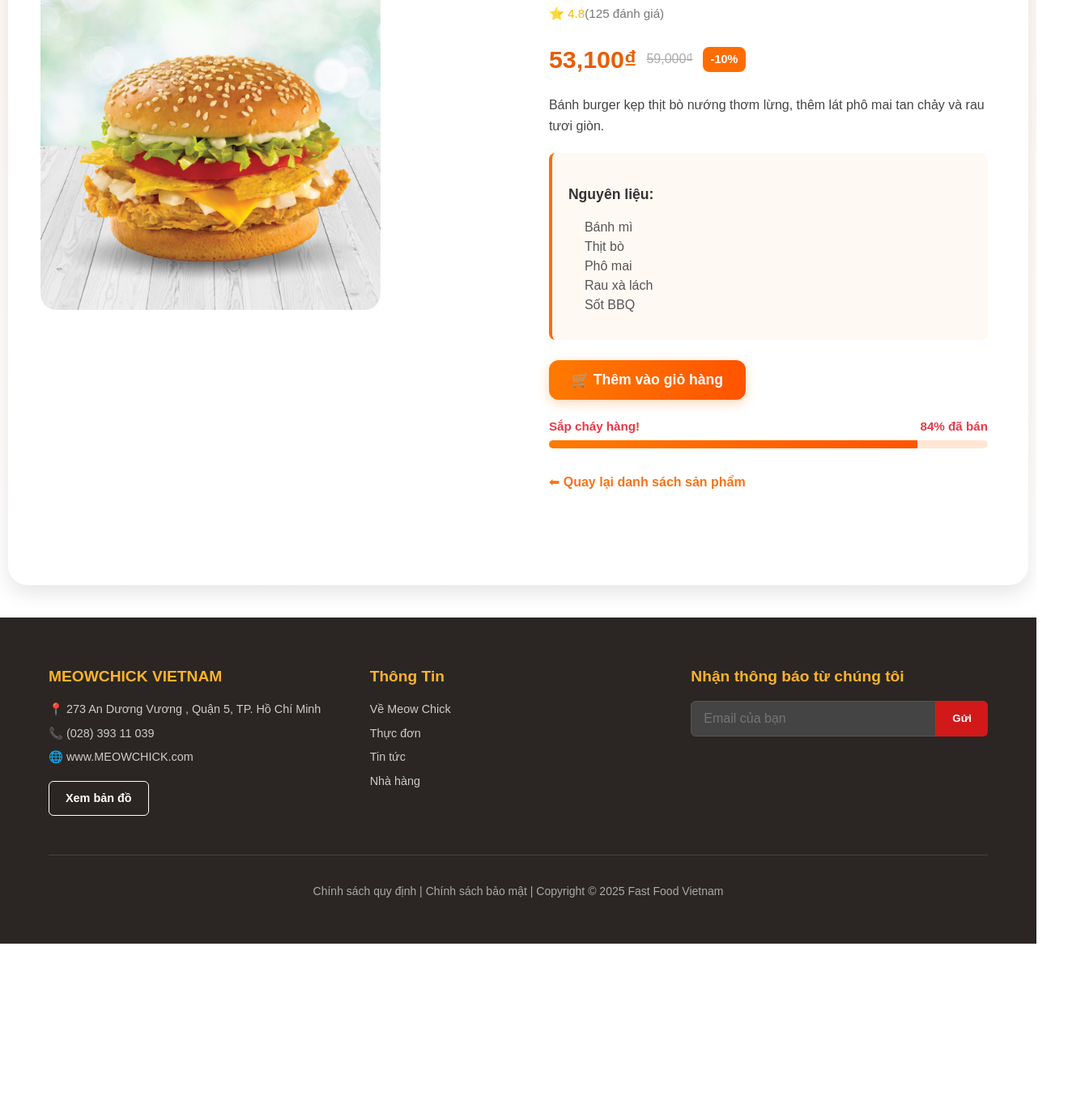
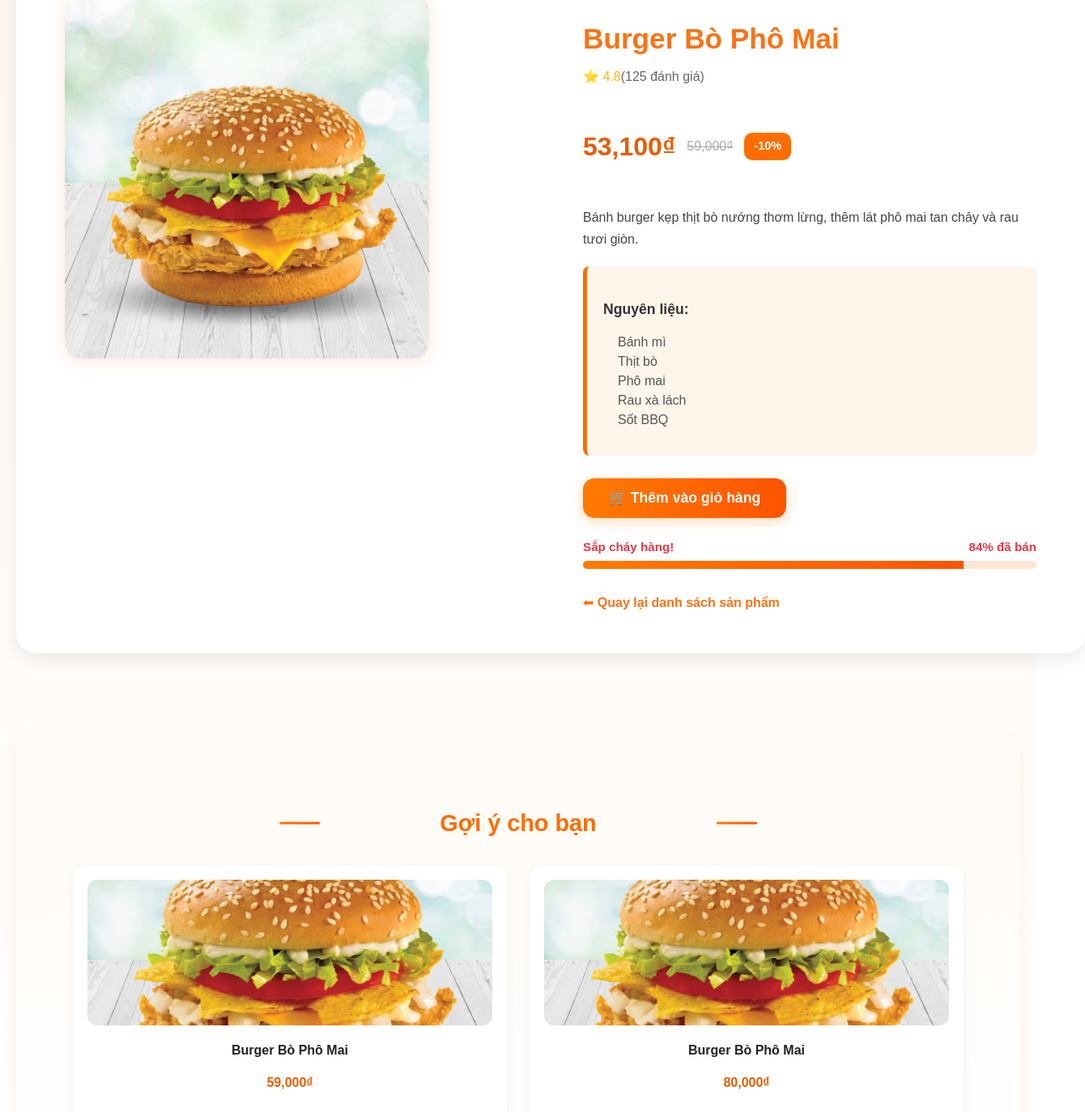
Before and after one commit to transambo1/CNPM, a React (Vite) app in the folder web/: page /product-detail/1 in a window 1280 px wide. Shown: the part 197-1571 px from the top of the page at 81% size, 1340 px wide, since content can reach past the window. Before the commit the page ends 1363 px from the top, so only its background shows below. Built offline with nearby package versions, Linux system fonts and the light colour scheme; data requests are answered from the project's data file.

Commit message:
thêm gợi í sản phẩm

```diff
--- a/web/db.json
+++ b/web/db.json
@@ -108,6 +108,44 @@
         "Pepsi"
       ],
       "discount": 15
+    },
+    {
+      "id": 7,
+      "name": "Burger Bò Phô Mai",
+      "img": "/Images/Hambur.jpg",
+      "price": 59000,
+      "category": "Burger",
+      "description": "Bánh burger kẹp thịt bò nướng thơm lừng, thêm lát phô mai tan chảy và rau tươi giòn.",
+      "rating": 4.8,
+      "reviews": 125,
+      "isAvailable": true,
+      "ingredients": [
+        "Bánh mì",
+        "Thịt bò",
+        "Phô mai",
+        "Rau xà lách",
+        "Sốt BBQ"
+      ],
+      "discount": 10
+    },
+    {
+      "id": 8,
+      "name": "Burger Bò Phô Mai",
+      "img": "/Images/Hambur.jpg",
+      "price": 80000,
+      "category": "Burger",
+      "description": "Bánh burger kẹp thịt bò nướng thơm lừng, thêm lát phô mai tan chảy và rau tươi giòn.",
+      "rating": 4.8,
+      "reviews": 125,
+      "isAvailable": true,
+      "ingredients": [
+        "Bánh mì",
+        "Thịt bò",
+        "Phô mai",
+        "Rau xà lách",
+        "Sốt BBQ"
+      ],
+      "discount": 10
     }
   ],
   "users": [
@@ -115,6 +153,8 @@
       "id": "1",
       "username": "admin",
       "password": "123456",
+      "phonenumber": "0906759496",
+      "address": "245 An dương vương",
       "role": "admin"
     },
     {
@@ -134,7 +174,16 @@
       "username": "aa",
       "password": "aa",
       "phonenumber": "0906759496",
-      "address": "af@gmail.com",
+      "address": "12 An dương vươgn",
+      "role": "customer"
+    },
+    {
+      "id": "0a85",
+      "firstname": "a",
+      "lastname": "a",
+      "password": "a",
+      "phonenumber": "090",
+      "address": "12 nguyễn trãi",
       "role": "customer"
     }
   ],
@@ -204,6 +253,41 @@
       "total": 125000000,
       "status": "Đang xử lý",
       "date": "2025-10-15"
+    },
+    {
+      "id": "0fac",
+      "userId": "0a85",
+      "customer": {
+        "name": "a a",
+        "phone": "090",
+        "email": "ad@gmail.com",
+        "address": "12 nguyễn trãi"
+      },
+      "items": [
+        {
+          "id": 1,
+          "name": "Burger Bò Phô Mai",
+          "img": "/Images/Hambur.jpg",
+          "price": 59000,
+          "category": "Burger",
+          "description": "Bánh burger kẹp thịt bò nướng thơm lừng, thêm lát phô mai tan chảy và rau tươi giòn.",
+          "rating": 4.8,
+          "reviews": 125,
+          "isAvailable": true,
+          "ingredients": [
+            "Bánh mì",
+            "Thịt bò",
+            "Phô mai",
+            "Rau xà lách",
+            "Sốt BBQ"
+          ],
+          "discount": 10,
+          "quantity": 1
+        }
+      ],
+      "total": 59000,
+      "status": "Đang xử lý",
+      "date": "2025-10-19"
     }
   ]
 }
--- a/web/src/components/Checkout.css
+++ b/web/src/components/Checkout.css
@@ -15,6 +15,7 @@
 .checkout-header h2 {
   order: 1;
 }
+
 .checkout-header a {
   order: 2;
 }
@@ -59,7 +60,7 @@
 /* Nếu muốn đóng gói hoàn toàn, bạn nên copy cả các class dùng chung qua đây */
 
 /* --- CHECKOUT FORM STYLES --- */
-.info-block form > div {
+.info-block form>div {
   margin-bottom: 18px;
 }
 
@@ -109,3 +110,19 @@
   border-radius: 8px;
   margin-top: 20px;
 }
+
+.address-input {
+  width: 100%;
+  padding: 12px 15px;
+  border: 1px solid #ccc;
+  border-radius: 6px;
+  font-size: 16px;
+  box-sizing: border-box;
+  transition: border-color 0.2s ease, box-shadow 0.2s ease;
+}
+
+.address-input:focus {
+  outline: none;
+  border-color: #007bff;
+  box-shadow: 0 0 0 3px rgba(0, 123, 255, 0.15);
+}
--- a/web/src/components/Header.jsx
+++ b/web/src/components/Header.jsx
@@ -79,7 +79,7 @@ function Header({ cartCount, currentUser, setCurrentUser }) {
                         <div className="user-menu">
                             <div className="user-menu-trigger">
                                 <FaUserCircle size={22} />
-                                <span>{currentUser.username}</span>
+                                <span>{currentUser.firstname} {currentUser.lastname}</span>
                             </div>
                             <div className="dropdown-menu">
                                 <button
--- a/web/src/components/Login.jsx
+++ b/web/src/components/Login.jsx
@@ -4,7 +4,7 @@ import { useNavigate, useLocation, Link } from "react-router-dom";
 import './Login.css';
 
 function Login({ setCurrentUser }) {
-    const [username, setUsername] = useState("");
+    const [phonenumber, setPhonenumber] = useState("");
     const [password, setPassword] = useState("");
     const [error, setError] = useState("");
     const navigate = useNavigate();
@@ -27,17 +27,18 @@ function Login({ setCurrentUser }) {
     const handleLogin = async (e) => {
         e.preventDefault(); // Ngăn form reload
         setError(""); // Reset lỗi
-        if (!username || !password) {
+        if (!phonenumber || !password) {
             alert("Vui lòng nhập đầy đủ thông tin");
             return;
         }
 
         try {
-            const res = await fetch(`http://localhost:5002/users?username=${username}&password=${password}`);
+            // ✅ Kiểm tra user theo số điện thoại và mật khẩu
+            const res = await fetch(`http://localhost:5002/users?phonenumber=${encodeURIComponent(phonenumber)}&password=${encodeURIComponent(password)}`);
             const data = await res.json();
 
             if (data.length === 0) {
-                setError("Sai tên đăng nhập hoặc mật khẩu.");
+                setError("Sai số điện thoại hoặc mật khẩu.");
                 return;
             }
 
@@ -47,7 +48,7 @@ function Login({ setCurrentUser }) {
             const guestCartRaw = localStorage.getItem("my_cart");
             const guestCart = guestCartRaw ? JSON.parse(guestCartRaw) : [];
 
-            const userKey = `cart_${user.username}`;
+            const userKey = `cart_${user.phonenumber}`;
             const userCartRaw = localStorage.getItem(userKey);
             const userCart = userCartRaw ? JSON.parse(userCartRaw) : [];
 
@@ -76,13 +77,13 @@ function Login({ setCurrentUser }) {
                 <h2>Đăng Nhập</h2>
                 <form onSubmit={handleLogin}>
                     <div className="form-group">
-                        <label htmlFor="username">Tên đăng nhập</label>
+                        <label htmlFor="phonenumber">Số điện thoại</label>
                         <input
-                            id="username"
+                            id="phonenumber"
                             type="text"
-                            placeholder="Nhập tên đăng nhập"
-                            value={username}
-                            onChange={(e) => setUsername(e.target.value)}
+                            placeholder="Nhập số điện thoại"
+                            value={phonenumber}
+                            onChange={(e) => setPhonenumber(e.target.value)}
                         />
                     </div>
                     <div className="form-group">
@@ -106,7 +107,6 @@ function Login({ setCurrentUser }) {
             </div>
         </div>
     );
-
 }
 
 export default Login;
--- a/web/src/components/ProductDetail.css
+++ b/web/src/components/ProductDetail.css
@@ -1,9 +1,9 @@
 /* ====== TỔNG THỂ TRANG ====== */
 .product-detail-page {
-  display: flex;
+
   justify-content: center;
-  background: linear-gradient(180deg, #fff8f3, #ffffff);
-  padding: 40px 10px;
+  background: linear-gradient(180deg, #fff7f0, #ffffff);
+  padding: 60px 20px 100px;
   font-family: 'Poppins', sans-serif;
   min-height: 100vh;
 }
@@ -11,14 +11,16 @@
 /* ====== KHUNG CHÍNH ====== */
 .product-detail-container {
   display: flex;
-  gap: 100px;
   flex-direction: row;
+  align-items: flex-start;
+  justify-content: center;
   background: #fff;
   border-radius: 24px;
-  box-shadow: 0 10px 25px rgba(0, 0, 0, 0.1);
-  /* hiển thị hàng ngang */
-  align-items: flex-start;
-  justify-content: space-between;
+  box-shadow: 0 8px 25px rgba(0, 0, 0, 0.08);
+  padding: 50px 60px;
+  max-width: 1200px;
+  width: 100%;
+  transition: all 0.3s ease;
 }
 
 .product-detail-container:hover {
@@ -27,63 +29,56 @@
 
 /* ====== ẢNH SẢN PHẨM ====== */
 .product-detail-image {
-  flex: 1 1 45%;
-  order: 1;
-  padding: 40px 40px;
-  /* Ảnh nằm bên trái */
+  flex: 1;
+  padding-right: 50px;
 }
 
 .product-detail-image img {
   width: 100%;
-  max-width: 420px;
+  max-width: 450px;
   border-radius: 20px;
   object-fit: cover;
-  transition: transform 0.3s ease;
+  transition: transform 0.4s ease;
+  box-shadow: 0 4px 20px rgba(255, 94, 0, 0.15);
 }
 
 .product-detail-image img:hover {
-  transform: scale(1.05);
+  transform: scale(1.07);
 }
 
 /* ====== THÔNG TIN CHI TIẾT ====== */
 .product-detail-info {
-  flex: 1 1 50%;
-  order: 2;
-  padding-right: 50px;
-  /* Thông tin nằm bên phải */
+  flex: 1;
+  padding-left: 30px;
 }
 
-/* Tên sản phẩm */
 .product-name {
-  font-size: 2rem;
+  font-size: 2.2rem;
   color: #f97316;
   font-weight: 700;
   margin-bottom: 8px;
 }
 
-/* Đánh giá */
 .rating-section {
-  font-size: 0.95rem;
-  color: #777;
-
-  margin-bottom: 15px;
+  font-size: 1rem;
+  color: #666;
+  margin-bottom: 18px;
 }
 
 .rating-section .stars {
   color: #ffb703;
 }
 
-/* ====== GIÁ SẢN PHẨM ====== */
+/* ====== GIÁ ====== */
 .price-section {
-  height: 60px;
   display: flex;
   align-items: center;
-  gap: 12px;
-  margin-bottom: 14px;
+  gap: 14px;
+  margin-bottom: 18px;
 }
 
 .price-discounted {
-  font-size: 1.9rem;
+  font-size: 2rem;
   color: #e85d04;
   font-weight: 700;
 }
@@ -96,65 +91,66 @@
 
 .discount-badge {
   background: #ff6d00;
-  color: white;
+  color: #fff;
   font-size: 0.9rem;
-  padding: 5px 10px;
-  border-radius: 8px;
+  padding: 6px 12px;
+  border-radius: 10px;
   font-weight: 600;
 }
 
 /* ====== MÔ TẢ ====== */
 .product-description {
-  margin-top: 12px;
-  line-height: 1.6;
+  margin-top: 10px;
+  line-height: 1.7;
   color: #444;
   font-size: 1rem;
+  margin-bottom: 16px;
 }
 
 /* ====== NGUYÊN LIỆU ====== */
 .ingredients {
+  background: #fff5eb;
+  padding: 16px 20px;
+  border-left: 5px solid #ff6d00;
+  border-radius: 8px;
   margin-top: 20px;
-  background: #fff9f3;
-  padding: 15px 20px;
-  border-left: 4px solid #ff6d00;
-  border-radius: 8px;
 }
 
 .ingredients h4 {
+  color: #333;
+  margin-bottom: 8px;
   font-size: 1.1rem;
-  color: #333;
-  margin-bottom: 6px;
 }
 
 .ingredients ul {
-  padding-left: 20px;
+  padding-left: 18px;
+  list-style: disc;
   color: #555;
-  list-style: disc;
 }
 
-/* ====== NÚT THÊM GIỎ HÀNG ====== */
+/* ====== NÚT GIỎ HÀNG ====== */
 .add-to-cart-btn-detail {
   background: linear-gradient(90deg, #ff7a00, #ff5400);
   color: #fff;
   border: none;
-  padding: 14px 28px;
+  padding: 14px 32px;
   font-size: 1.1rem;
   font-weight: 600;
-  border-radius: 12px;
+  border-radius: 14px;
   cursor: pointer;
-  margin-top: 25px;
+  margin-top: 28px;
   transition: all 0.3s ease;
-  box-shadow: 0 4px 14px rgba(255, 122, 0, 0.3);
+  box-shadow: 0 4px 15px rgba(255, 122, 0, 0.3);
 }
 
 .add-to-cart-btn-detail:hover {
+  transform: translateY(-3px);
   background: linear-gradient(90deg, #ff5400, #ff7a00);
-  transform: translateY(-3px);
 }
 
 /* ====== THANH TIẾN TRÌNH ====== */
 .product-deal-progress {
-  margin-top: 22px;
+  margin-top: 25px;
 }
 
 .progress-header {
@@ -195,31 +191,131 @@
   text-decoration: underline;
 }
 
-/* ====== TRẠNG THÁI LOADING ====== */
-.loading-message {
+/* ====== SẢN PHẨM LIÊN QUAN ====== */
+/* ====== GỢI Ý SẢN PHẨM (BỔ SUNG ĐẸP HƠN) ====== */
+.related-products {
+  margin-top: 100px;
   text-align: center;
-  color: #666;
-  font-size: 1.2rem;
-  padding: 80px 0;
+  background: linear-gradient(180deg, #fffaf5, #ffffff);
+  border-radius: 20px;
+  padding: 60px 30px 80px;
+  box-shadow: 0 5px 20px rgba(255, 94, 0, 0.1);
 }
 
-/* ====== RESPONSIVE (MOBILE) ====== */
-@media (max-width: 768px) {
+.related-products h3 {
+  font-size: 1.8rem;
+  color: #ff6d00;
+  font-weight: 700;
+  margin-bottom: 30px;
+  position: relative;
+}
+
+.related-products h3::before,
+.related-products h3::after {
+  content: "";
+  position: absolute;
+  top: 50%;
+  width: 50px;
+  height: 3px;
+  background: linear-gradient(90deg, #ff7a00, #ff5400);
+  border-radius: 2px;
+}
+
+.related-products h3::before {
+  left: 25%;
+  transform: translateY(-50%);
+}
+
+.related-products h3::after {
+  right: 25%;
+  transform: translateY(-50%);
+}
+
+/* Grid hiển thị sản phẩm gợi ý */
+.related-grid {
+  display: grid;
+  grid-template-columns: repeat(auto-fit, minmax(220px, 1fr));
+  gap: 28px;
+  max-width: 1100px;
+  margin: 0 auto;
+}
+
+/* Từng item */
+.related-item {
+  background: #fff;
+  border-radius: 16px;
+  padding: 18px;
+  transition: all 0.35s ease;
+  box-shadow: 0 4px 14px rgba(0, 0, 0, 0.05);
+  cursor: pointer;
+  overflow: hidden;
+  position: relative;
+}
+
+.related-item:hover {
+  transform: translateY(-7px);
+  box-shadow: 0 8px 24px rgba(255, 94, 0, 0.25);
+}
+
+/* Ảnh sản phẩm */
+.related-item img {
+  width: 100%;
+  height: 180px;
+  object-fit: cover;
+  border-radius: 12px;
+  transition: transform 0.4s ease;
+}
+
+.related-item:hover img {
+  transform: scale(1.08);
+}
+
+/* Tên và giá */
+.related-item h4 {
+  font-size: 1rem;
+  color: #222;
+  margin: 12px 0 5px;
+  font-weight: 600;
+}
+
+.related-item p {
+  color: #e85d04;
+  font-weight: 700;
+  font-size: 1rem;
+}
+
+/* Nút Thêm */
+.related-item .add-btn {
+  background: linear-gradient(90deg, #ff7a00, #ff5400);
+  border: none;
+  color: white;
+  padding: 8px 18px;
+  border-radius: 30px;
+  font-weight: 600;
+  margin-top: 10px;
+  transition: all 0.3s ease;
+}
+
+.related-item .add-btn:hover {
+  background: linear-gradient(90deg, #ff5400, #ff7a00);
+  transform: translateY(-3px);
+  box-shadow: 0 3px 12px rgba(255, 84, 0, 0.3);
+}
+
+/* ====== RESPONSIVE ====== */
+@media (max-width: 900px) {
   .product-detail-container {
     flex-direction: column;
-    align-items: center;
+    padding: 40px 30px;
     text-align: center;
+  }
+
+  .product-detail-image {
     padding: 0;
   }
 
-  .product-detail-image {
-    border-right: none;
-    border-bottom: 2px solid #ffe5d9;
-    padding: 30px;
-  }
-
   .product-detail-info {
-    padding: 30px 25px 40px;
+    padding: 0;
   }
 
   .ingredients {
--- a/web/src/components/ProductDetail.jsx
+++ b/web/src/components/ProductDetail.jsx
@@ -5,13 +5,30 @@ import "./ProductDetail.css";
 function ProductDetail({ onAdd }) {
     const { id } = useParams();
     const [product, setProduct] = useState(null);
+    const [relatedProducts, setRelatedProducts] = useState([]);
 
+    // --- Lấy chi tiết sản phẩm ---
     useEffect(() => {
         fetch(`http://localhost:5002/products/${id}`)
             .then((res) => res.json())
             .then((data) => setProduct(data))
-            .catch((err) => console.error("Lỗi khi fetch API:", err));
+            .catch((err) => console.error("Lỗi khi fetch chi tiết sản phẩm:", err));
     }, [id]);
+
+    // --- Lấy danh sách sản phẩm gợi ý ---
+    useEffect(() => {
+        if (product) {
+            fetch("http://localhost:5002/products")
+                .then((res) => res.json())
+                .then((data) => {
+                    const filtered = data
+                        .filter((p) => p.category === product.category && p.id !== product.id)
+                        .slice(0, 4); // chỉ lấy 4 sản phẩm gợi ý
+                    setRelatedProducts(filtered);
+                })
+                .catch((err) => console.error("Lỗi khi fetch sản phẩm gợi ý:", err));
+        }
+    }, [product]);
 
     if (!product) {
         return <p className="loading-message">Đang tải...</p>;
@@ -35,7 +52,9 @@ function ProductDetail({ onAdd }) {
 
                     <div className="rating-section">
                         <span className="stars">⭐ {product.rating || 4.5}</span>
-                        <span className="reviews">({product.reviews || 100} đánh giá)</span>
+                        <span className="reviews">
+                            ({product.reviews || 100} đánh giá)
+                        </span>
                     </div>
 
                     <div className="price-section">
@@ -50,7 +69,9 @@ function ProductDetail({ onAdd }) {
                                 <span className="discount-badge">-{product.discount}%</span>
                             </>
                         ) : (
-                            <p className="price-discounted">{product.price.toLocaleString()}₫</p>
+                            <p className="price-discounted">
+                                {product.price.toLocaleString()}₫
+                            </p>
                         )}
                     </div>
 
@@ -92,6 +113,31 @@ function ProductDetail({ onAdd }) {
                     </Link>
                 </div>
             </div>
+
+            {/* ==================== GỢI Ý SẢN PHẨM ==================== */}
+            <div className="related-products">
+                <h3>Gợi ý cho bạn</h3>
+
+                <div className="related-grid">
+                    {relatedProducts.length > 0 ? (
+                        relatedProducts.map((item) => (
+                            <div key={item.id} className="related-item">
+                                <img src={item.img} alt={item.name} />
+                                <h4>{item.name}</h4>
+                                <p>{item.price.toLocaleString()}₫</p>
+                                <button
+                                    className="add-btn"
+                                    onClick={() => onAdd(item)}
+                                >
+                                    🛒 Thêm
+                                </button>
+                            </div>
+                        ))
+                    ) : (
+                        <p>Không có sản phẩm tương tự.</p>
+                    )}
+                </div>
+            </div>
         </div>
     );
 }
```
Also changed, not shown: web/src/components/Checkout.jsx (+78 -61 lines), web/src/components/Register.css (+10 -5 lines), web/src/components/Register.jsx (+62 -36 lines).
